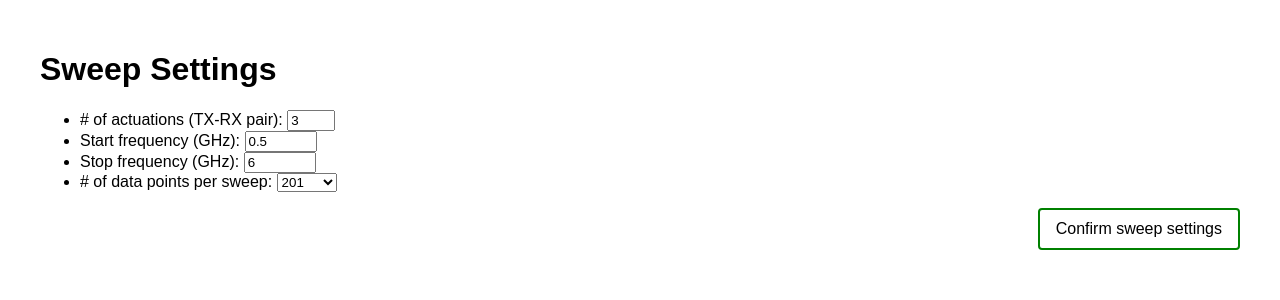
After one commit to YuyiChang/MPADA, a Flask app: page /sweep_settings in a window 1280 px wide. The commit adds this page. Shown: the top 300 px of the page. Run offline with Flask 2, Linux system fonts and the light colour scheme.

Commit message:
add sweep setting, mod redirect

```diff
--- a/main.py
+++ b/main.py
@@ -1,16 +1,7 @@
-from flask import Flask, render_template, request
+from flask import Flask, render_template, request, redirect
 from lib import port_mapping
 
 app = Flask(__name__)
-
-# # default hardware config
-# hardware_config = {
-#     'num_tx': 3,
-#     'num_rx': 3,
-#     'num_rfs_ctl': 3,
-#     'num_rfs_port': 8,
-#     'num_gpio': 6
-# }
 
 HwSpec = port_mapping.HwSpec()
 
@@ -22,7 +13,7 @@ def main():
         HwSpec.parse_ant_rfs_post(request.form)
         # HwSpec.get_info()
         # navigate to hardware mapping table creation
-        return create_port_mapping_table()
+        return redirect('/hw_map')
     return render_template('index.html')
 
 @app.route("/hw_map", methods=["GET", "POST"])
@@ -32,6 +23,14 @@ def create_port_mapping_table():
 
     table_ant = HwSpec.get_wiring_ant_rfs()
     table_gpio = HwSpec.get_wiring_gpio()
+    HwSpec.get_ant_gpio_map()
+
+    if request.method == "POST":
+        return redirect("/sweep_settings")
 
     # return port_mapping.get_wiring_gpio(HwSpec)
     return render_template('hw_map.html', table_ant=table_ant, table_gpio=table_gpio)
+
+@app.route("/sweep_settings", methods=["GET", "POST"])
+def create_sweep_settings():
+    return render_template("sweep_settings.html")
--- a/templates/hw_map.html
+++ b/templates/hw_map.html
@@ -15,7 +15,10 @@
         <h2>Wiring map: RF switch to MCU</h2>
         {{table_gpio}}
 
-        <input class="form__submit" type="submit" value="Confirm hardware mapping"/>
+        <form method="POST">
+            <input class="form__submit" type="submit" value="Confirm hardware mapping"/>
+        </form>
+
     </div>
 </body>
 
--- /dev/null
+++ b/templates/sweep_settings.html
@@ -0,0 +1,46 @@
+<!DOCTYPE html>
+<html>
+
+<head>
+    <title>Sweep Settings | MPADA</title>
+    <link rel="stylesheet" href="{{ url_for('static', filename='css/style.css') }}" />
+    <link rel="stylesheet" href="../static/css/style.css" />
+</head>
+
+<body>
+    <div class="step">
+        <h1>Sweep Settings</h1>
+        <form method="POST">
+            <ul>
+                <li>
+                    <label for="num_actuation"># of actuations (TX-RX pair):</label>
+                    <input type="number" id="num_actuation" name="num_actuation" min="1" max="8" step="1" value="3">
+                </li>
+                <li>
+                    <label for="freq_start">Start frequency (GHz):</label>
+                    <input type="number" id="freq_start" name="freq_start" min="0" max="26" value="0.5" step="0.1">
+                </li>
+                <li>
+                    <label for="freq_stop">Stop frequency (GHz):</label>
+                    <input type="number" id="freq_stop" name="freq_stop" min="0" max="26" value="6" step="0.1">
+                </li>
+                <li>
+                    <label for="num_pt"># of data points per sweep:</label>
+                    <select name="num_pt" id="num_pt">
+                        <option value="201">201</option>
+                        <option value="401">401</option>
+                        <option value="801">801</option>
+                        <option value="1601">1601</option>
+                        <option value="3201">3201</option>
+                        <option value="6401">6401</option>
+                        <option value="12801">12801</option>
+                      </select>
+                </li>
+            </ul>
+            <input class="form__submit" type="submit" value="Confirm sweep settings"/>
+        </form>
+
+    </div>
+</body>
+
+</html>
```
